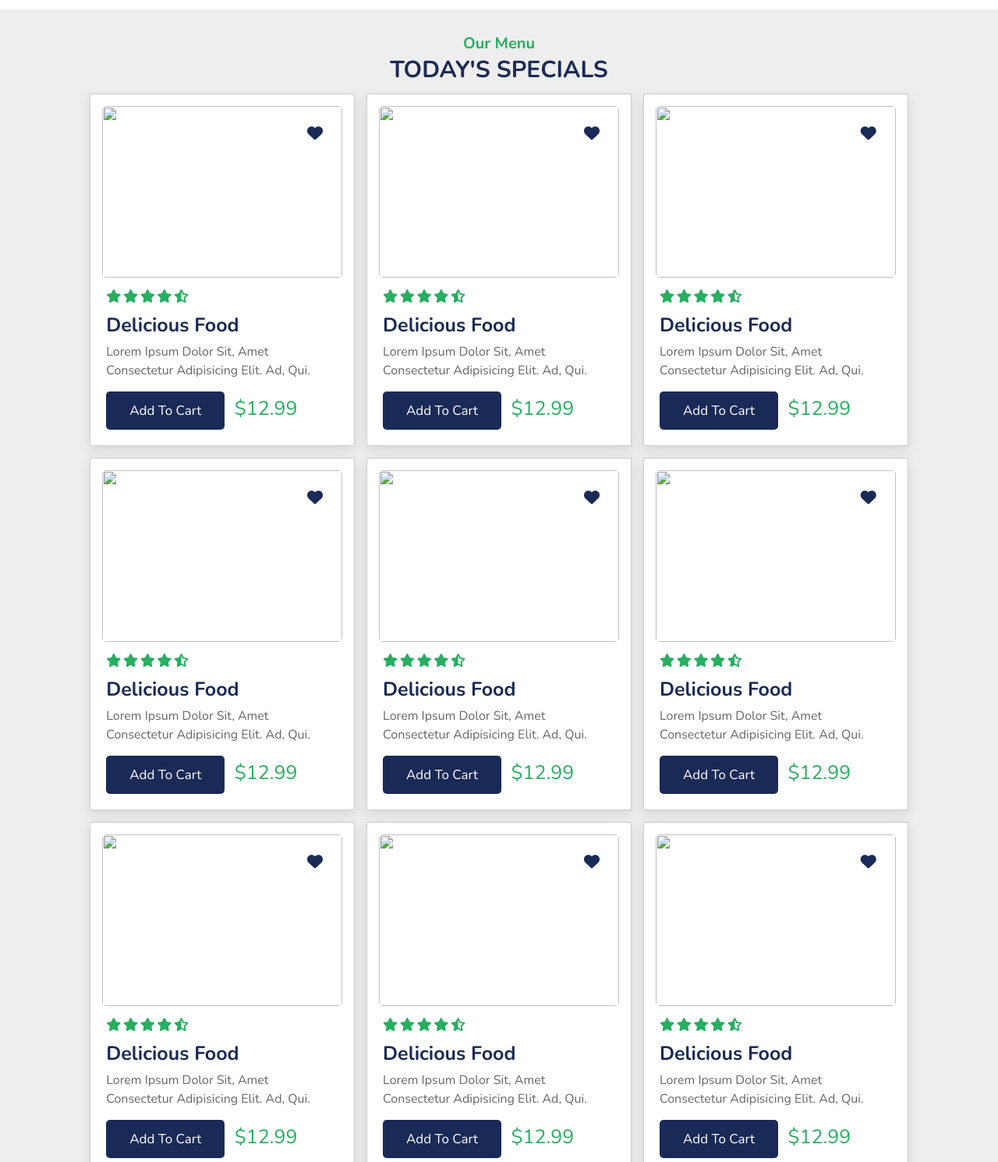
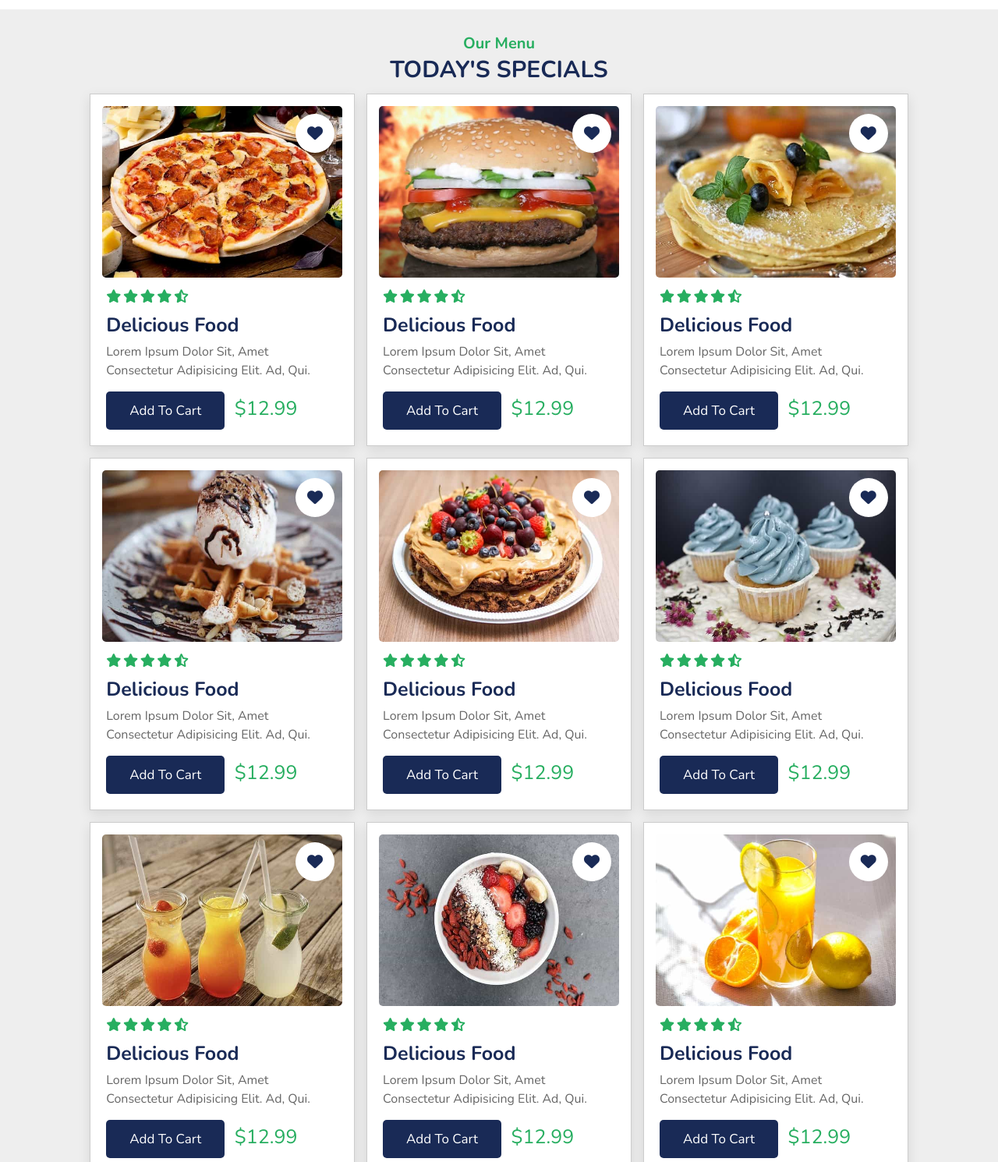
Before and after one commit to freddieV07/cerena, a plain HTML site: page index.html in a window 1280 px wide. Shown: the part 2140-3630 px from the top of the page at 78% size. Drawn offline with nearby package versions, Linux system fonts and the light colour scheme; the site is published under a folder, as on GitHub Pages, so addresses that start at the root find nothing.

Commit message:
Update index.html

```diff
--- a/index.html
+++ b/index.html
@@ -222,7 +222,7 @@
     <div class="box-container">
         <div class="box">
             <div class="image">
-                <img src="/images/menu-1.jpg" alt="">
+                <img src="images/menu-1.jpg" alt="">
                 <a href="#" class="fas fa-heart"></a>
            </div>
           <div class="content">
@@ -241,7 +241,7 @@
         </div>
         <div class="box">
             <div class="image">
-                <img src="/images/menu-2.jpg" alt="">
+                <img src="images/menu-2.jpg" alt="">
                 <a href="#" class="fas fa-heart"></a>
            </div>
           <div class="content">
@@ -260,7 +260,7 @@
         </div>
         <div class="box">
             <div class="image">
-                <img src="/images/menu-3.jpg" alt="">
+                <img src="images/menu-3.jpg" alt="">
                 <a href="#" class="fas fa-heart"></a>
            </div>
           <div class="content">
@@ -279,7 +279,7 @@
         </div>
         <div class="box">
             <div class="image">
-                <img src="/images/menu-4.jpg" alt="">
+                <img src="images/menu-4.jpg" alt="">
                 <a href="#" class="fas fa-heart"></a>
            </div>
           <div class="content">
@@ -298,7 +298,7 @@
         </div>
         <div class="box">
             <div class="image">
-                <img src="/images/menu-5.jpg" alt="">
+                <img src="images/menu-5.jpg" alt="">
                 <a href="#" class="fas fa-heart"></a>
            </div>
           <div class="content">
@@ -317,7 +317,7 @@
         </div>
         <div class="box">
             <div class="image">
-                <img src="/images/menu-6.jpg" alt="">
+                <img src="images/menu-6.jpg" alt="">
                 <a href="#" class="fas fa-heart"></a>
            </div>
           <div class="content">
@@ -336,7 +336,7 @@
         </div>
         <div class="box">
             <div class="image">
-                <img src="/images/menu-7.jpg" alt="">
+                <img src="images/menu-7.jpg" alt="">
                 <a href="#" class="fas fa-heart"></a>
            </div>
           <div class="content">
@@ -355,7 +355,7 @@
         </div>
         <div class="box">
             <div class="image">
-                <img src="/images/menu-8.jpg" alt="">
+                <img src="images/menu-8.jpg" alt="">
                 <a href="#" class="fas fa-heart"></a>
            </div>
           <div class="content">
@@ -374,7 +374,7 @@
         </div>
         <div class="box">
             <div class="image">
-                <img src="/images/menu-9.jpg" alt="">
+                <img src="images/menu-9.jpg" alt="">
                 <a href="#" class="fas fa-heart"></a>
            </div>
           <div class="content">
```
